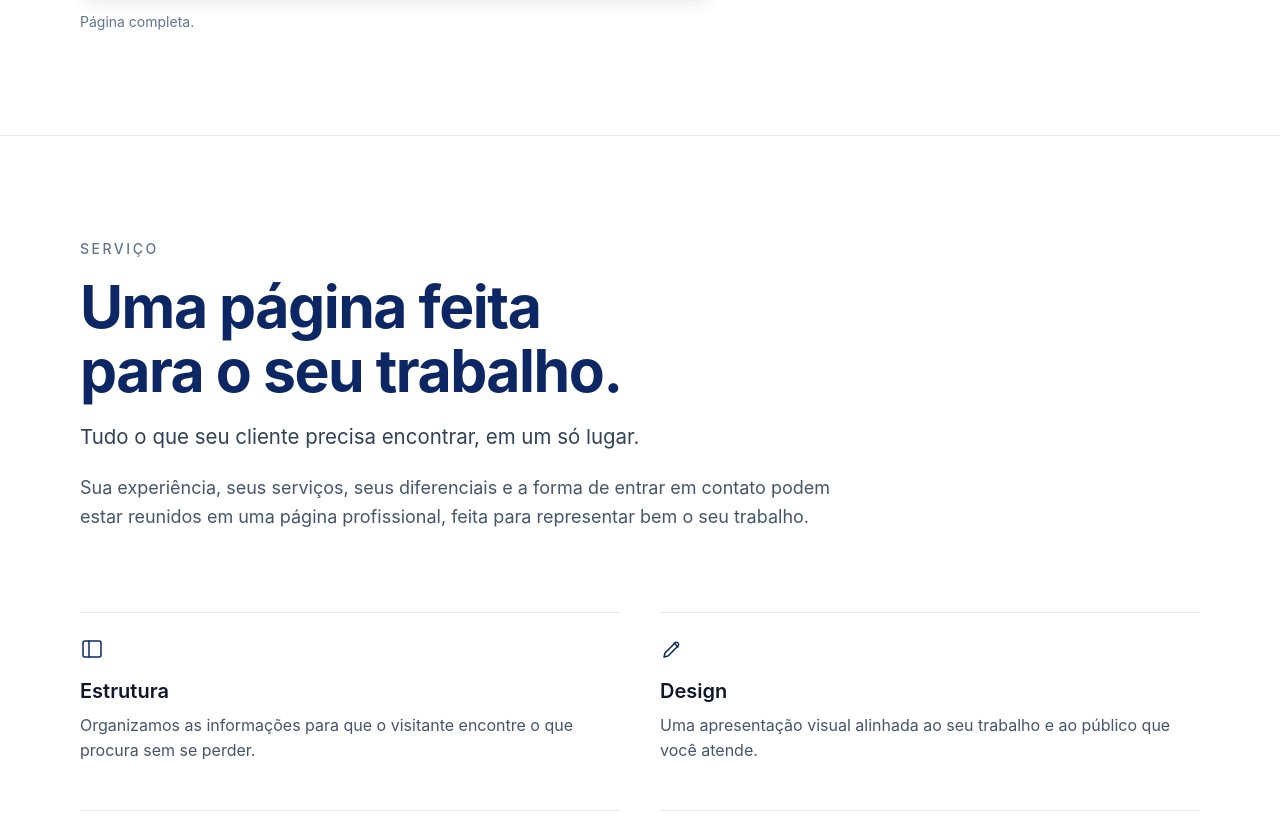
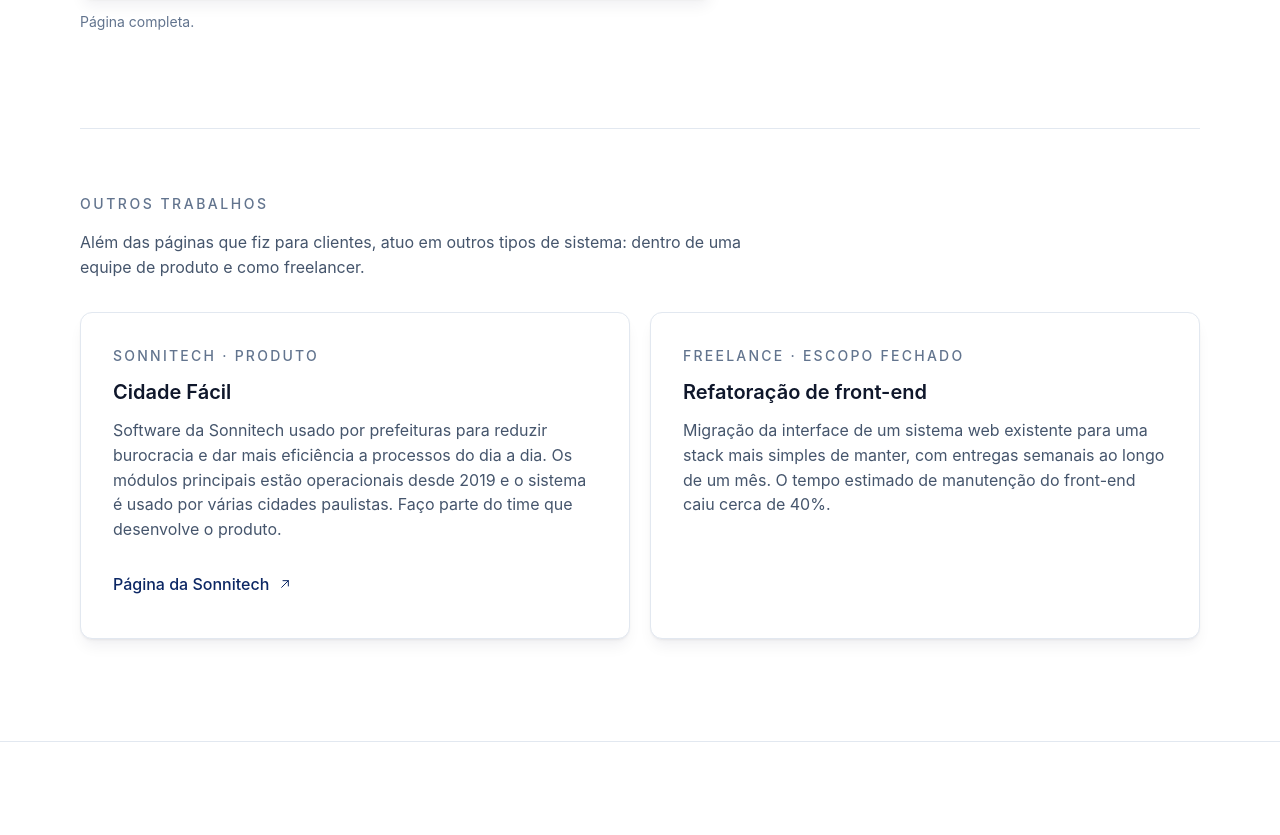
Before and after one commit to enzofagundz/portfolio-dev, a Nuxt app: page / in a window 1280 px wide. Shown: the part 2906-3741 px from the top of the page. Built offline with nearby package versions, Linux system fonts and the light colour scheme.

Commit message:
feat(projects): adiciona contexto e seção de outros trabalhos

```diff
--- a/app/components/ProjectCard.vue
+++ b/app/components/ProjectCard.vue
@@ -8,7 +8,7 @@ defineProps<{ project: Project; reverse?: boolean }>()
   <article class="grid gap-8 lg:grid-cols-12 lg:items-center lg:gap-12">
     <div class="lg:col-span-5" :class="reverse ? 'lg:order-2' : undefined">
       <p class="text-caption font-medium uppercase tracking-[0.18em] text-mist">
-        {{ project.category }}<template v-if="project.location"> · {{ project.location }}</template>
+        {{ project.context }} · {{ project.category }}<template v-if="project.location"> · {{ project.location }}</template>
       </p>
       <h3 class="mt-3 text-heading font-bold text-navy">{{ project.title }}</h3>
       <p class="mt-4 text-body text-muted">{{ project.description }}</p>
--- a/app/components/ProjectsSection.vue
+++ b/app/components/ProjectsSection.vue
@@ -1,5 +1,5 @@
 <script setup lang="ts">
-import { projects } from '~/data/projects'
+import { otherWork, projects } from '~/data/projects'
 </script>
 
 <template>
@@ -19,6 +19,37 @@ import { projects } from '~/data/projects'
           :reverse="index % 2 === 1"
         />
       </div>
+
+      <div v-if="otherWork.length" class="mt-16 border-t border-line pt-12 md:mt-24 md:pt-16">
+        <h3 class="text-caption font-medium uppercase tracking-[0.18em] text-mist">Outros trabalhos</h3>
+        <p class="mt-4 max-w-2xl text-body-sm text-muted">
+          Além das páginas que fiz para clientes, atuo em outros tipos de sistema: dentro de uma equipe de produto e como
+          freelancer.
+        </p>
+
+        <ul class="mt-8 grid gap-5 md:grid-cols-2">
+          <li
+            v-for="item in otherWork"
+            :key="item.title"
+            class="rounded-card border border-line bg-paper p-8 shadow-card"
+          >
+            <p class="text-caption font-medium uppercase tracking-[0.16em] text-mist">{{ item.context }}</p>
+            <h4 class="mt-3 text-subheading font-semibold text-ink">{{ item.title }}</h4>
+            <p class="mt-3 text-body-sm text-muted">{{ item.description }}</p>
+            <p v-if="item.url" class="mt-5">
+              <a
+                :href="item.url"
+                target="_blank"
+                rel="noopener noreferrer"
+                class="inline-flex min-h-11 items-center gap-2 text-body-sm font-medium text-navy transition-colors duration-150 ease-soft hover:text-ink"
+              >
+                {{ item.urlLabel ?? 'Ver site' }}
+                <AppIcon name="arrow-up-right" class="h-4 w-4" :stroke-width="1.5" />
+              </a>
+            </p>
+          </li>
+        </ul>
+      </div>
     </div>
   </section>
 </template>
--- a/app/data/projects.ts
+++ b/app/data/projects.ts
@@ -8,6 +8,7 @@ export interface ProjectImage {
 export interface Project {
   slug: string
   title: string
+  context: string
   category: string
   location?: string
   description: string
@@ -19,10 +20,19 @@ export interface Project {
   url?: string
 }
 
+export interface OtherWork {
+  title: string
+  context: string
+  description: string
+  url?: string
+  urlLabel?: string
+}
+
 export const projects: Project[] = [
   {
     slug: 'lucas-alcantara',
     title: 'Lucas Alcantara',
+    context: 'Landing page',
     category: 'Psicologia',
     location: 'Lins, SP',
     description:
@@ -52,6 +62,7 @@ export const projects: Project[] = [
   {
     slug: 'oligoflora-lins',
     title: 'OligoFlora Lins',
+    context: 'Landing page',
     category: 'Estética',
     location: 'Lins, SP',
     description:
@@ -79,3 +90,20 @@ export const projects: Project[] = [
     },
   },
 ]
+
+export const otherWork: OtherWork[] = [
+  {
+    title: 'Cidade Fácil',
+    context: 'Sonnitech · produto',
+    description:
+      'Software da Sonnitech usado por prefeituras para reduzir burocracia e dar mais eficiência a processos do dia a dia. Os módulos principais estão operacionais desde 2019 e o sistema é usado por várias cidades paulistas. Faço parte do time que desenvolve o produto.',
+    url: 'https://sonnitech.com.br/',
+    urlLabel: 'Página da Sonnitech',
+  },
+  {
+    title: 'Refatoração de front-end',
+    context: 'Freelance · escopo fechado',
+    description:
+      'Migração da interface de um sistema web existente para uma stack mais simples de manter, com entregas semanais ao longo de um mês. O tempo estimado de manutenção do front-end caiu cerca de 40%.',
+  },
+]
```
